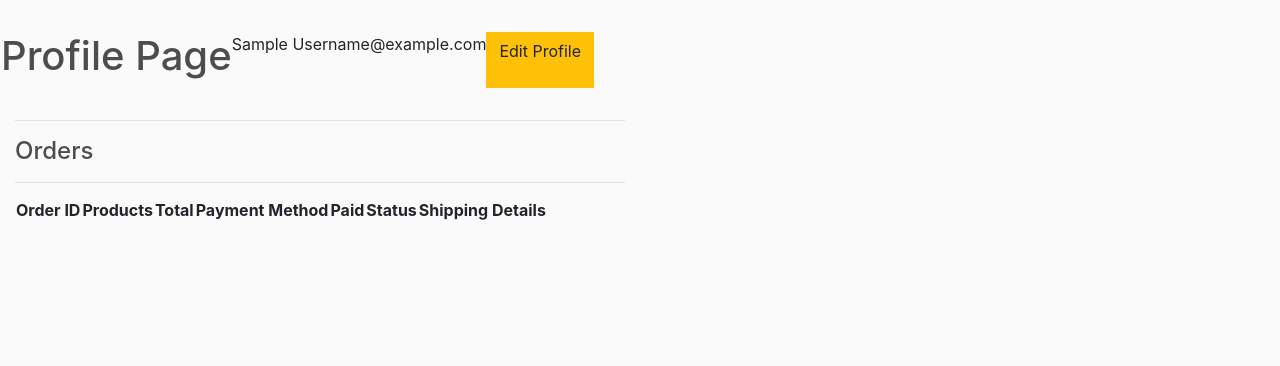
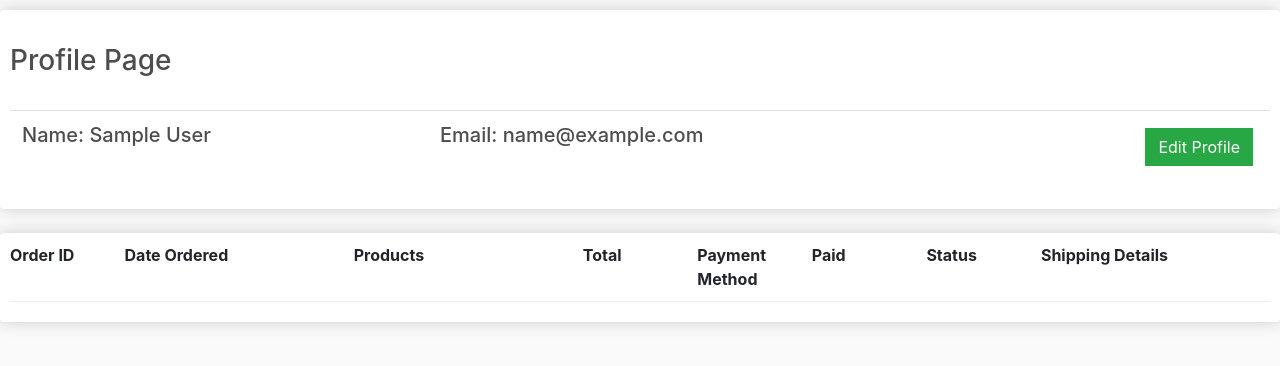
Before and after one commit to AngadK89/karekraft, a Django app: page /view-profile/ in a window 1280 px wide. Shown: the part 56-422 px from the top of the page. Run offline with Django 4.2, Linux system fonts and the light colour scheme; a user stored in the database is signed in; tables that the repository leaves empty hold one stand-in row (values such as "Sample post"); data that the repository does not hold is empty; some libraries are stand-ins or nearby versions.

Commit message:
Adding View Profile Frontend
Added the HTML frontend to the view profile page + appended the backend 'view' for it to allow customers to view a list of all the orders they have placed on the website

```diff
--- a/store/templates/store/view-profile.html
+++ b/store/templates/store/view-profile.html
@@ -4,46 +4,61 @@
 
 {% block content %}
 
-<div class="row my-3 p-3">
-    <h1>Profile Page</h1>
-    <p>{{customer.name}}</p>
-    <p>{{customer.email}}</p>
-    <a href="{% url 'edit-profile' %}" class="btn btn-warning float-right">Edit Profile</a>
-</div>
+<div class="row">
+    <div class="col-lg-12">
+        <div class="box-element">
+            <br>
+            <h3>Profile Page</h3>
+            <br>
 
-<div class="col-lg-6">
-    <div>
-        <!-- <a class="btn btn-outline-dark" href="{% url 'cart' %}">&#x2190; Back to Cart</a> -->
+            <table class="table">
+                <tr>
+                    <th><h5>Name: {{customer.name}}</h5></th>
+                    <th><h5>Email: {{customer.email}}</h5></th>
+                    <th>
+                        <a style="float: right; margin: 5px" class="btn btn-success" href="{% url 'edit-profile' %}">Edit Profile</a>
 
-        <hr>
-        <h4>Orders</h4>
-        <hr>
-        {% if order != None %}
-            <table>
-                <tr>
-                    <th>Order ID</th>
-                    <th>Products</th>
-                    <th>Total</th>
-                    <th>Payment Method</th>
-                    <th>Paid</th>
-                    <th>Status</th>
-                    <th>Shipping Details</th>
+                    </th>
                 </tr>
-                {% for order in orders %}
-                    <tr>
-                        <td>{{order.id}}</td>
-                        <td>{{order.products}}</td>
-                        <td>Rs.{{order.get_cart_total}}</td>
-                        <td>{{order.payment_method}}</td>
-                        <td>{{order.paid}}</td>
-                        <td>{{order.status}}</td>
-                        <td>{{order.shipping_address__address}}</td>
-                    </tr>
             </table>
-            {% endfor %}
+        </div>
+        <br>
+        {% if full_order_details == None %}
+            <h5 class="text-center mt-5 mb-3">You have yet to place any orders!</h5>
+            <p class="text-center"><a href="{% url 'store' %}">Continue Shopping!</a></p>
         {% else %}
-            <h1 class="float-center">You have yet to place any orders!</h1>
-            <a href="{% url 'store' %}" class="btn btn-warning float-center">Continue Shopping</a>
+            <div class="box-element">
+                <div class="cart-row">
+                    <div style="flex: 1"><strong>Order ID</strong></div>
+                    <div style="flex: 2"><strong>Date Ordered</strong></div>
+                    <div style="flex: 2"><strong>Products</strong></div>
+                    <div style="flex: 1"><strong>Total</strong></div>
+                    <div style="flex: 1"><strong>Payment Method</strong></div>
+                    <div style="flex: 1"><strong>Paid</strong></div>
+                    <div style="flex: 1"><strong>Status</strong></div>
+                    <div style="flex: 2"><strong>Shipping Details</strong></div>
+                </div>
+
+                {% for order, cart in full_order_details %}
+                    <div class="cart-row">
+                        <div style="flex: 1"><p>{{order.id}}</p></div>
+                        <div style="flex: 2"><p>{{order.date_ordered}}</p></div>
+                        <div style="flex: 2">
+                            {% for item in cart %}
+                                <p>{{item.product.name}}</p>
+                            {% endfor %}
+                        </div>
+                        <div style="flex: 1"><p>Rs.{{order.get_cart_total}}</p></div>
+                        <div style="flex: 1"><p>{{order.payment_method}}</p></div>
+                        <div style="flex: 1"><p>{{order.paid}}</p></div>
+                        <div style="flex: 1"><p>{{order.status}}</p></div>
+                        <div style="flex: 2"><p>{{order.shipping_address.address}},
+                            {{order.shipping_address.city}},
+                            {{order.shipping_address.state}},
+                            {{order.shipping_address.zipcode}}</p></div>
+                    </div>
+                {% endfor %}
+            </div>
         {% endif %}
     </div>
 </div>
--- a/store/views.py
+++ b/store/views.py
@@ -77,12 +77,15 @@
     customer = request.user.customer
     try:
         orders = Order.objects.filter(customer=customer, complete=True)
-        # shipping_details = ShippingAddress.objects.get(id=orders.shipping_address)
+        full_order_details = []
+        for order in orders:
+            cart = OrderItem.objects.filter(order_id=order.id)
+            full_order_details.append((order, cart))
 
     except Order.DoesNotExist:
-        orders = None
+        full_order_details = None
         # shipping_details = None
-    context = {'customer': customer, 'order': orders}
+    context = {'customer': customer, 'full_order_details': full_order_details}
     return render(request, 'store/view-profile.html', context)
 
 
```
Also changed, not shown: store/templates/store/login.html (+5 -4 lines), 1 other file.
